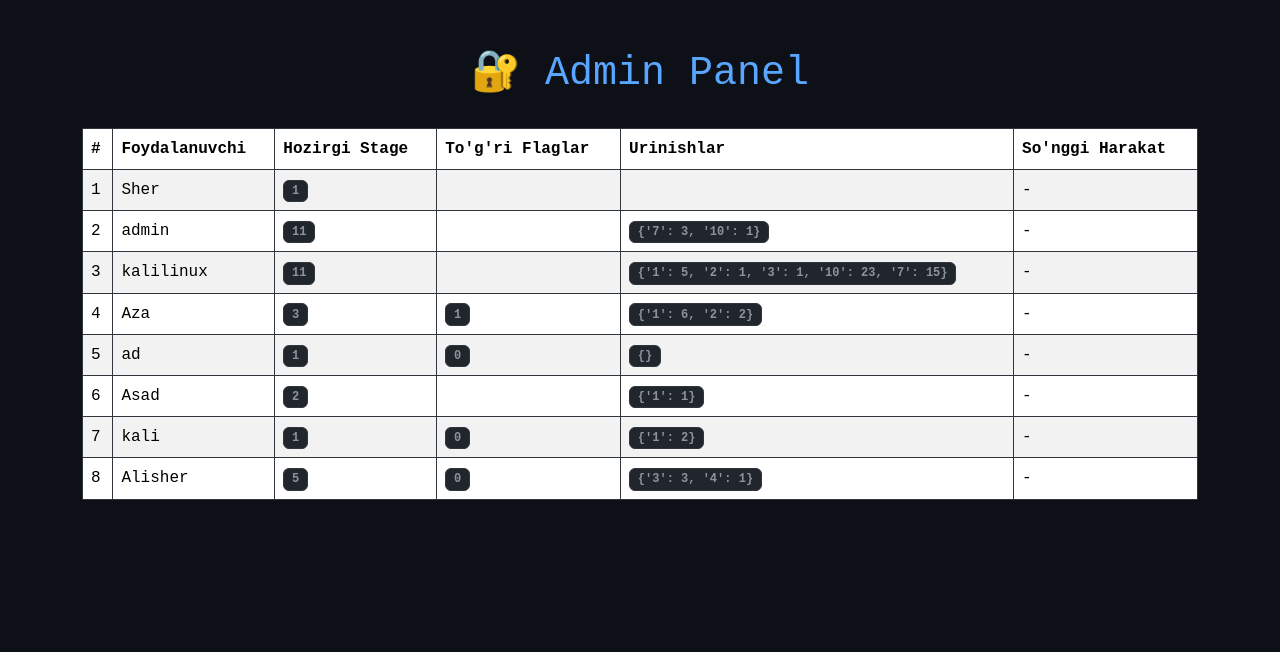
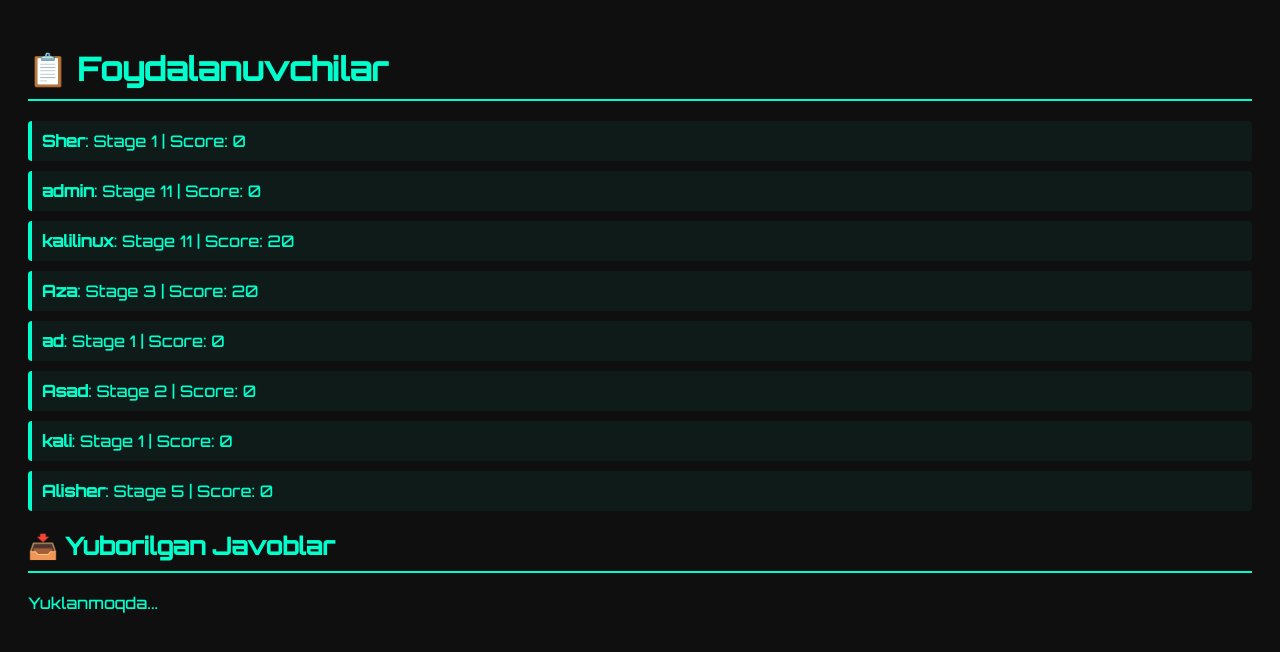
Before and after one commit to Akbarshox9129/DIHUNTER_CTF, a Flask app: page /admin/dashboard in a window 1280 px wide. Shown: the top 652 px of the page. Run offline with Flask 3, Linux system fonts and the light colour scheme; the visitor is signed in with stand-in values (Sample User, id 1).

Commit message:
Update admin.html

```diff
--- a/templates/admin.html
+++ b/templates/admin.html
@@ -1,66 +1,76 @@
 <!DOCTYPE html>
-<html lang="uz">
+<html lang="en">
 <head>
     <meta charset="UTF-8">
-    <title>Admin Panel | CTF</title>
-    <link href="https://cdn.jsdelivr.net/npm/bootstrap@5.3.3/dist/css/bootstrap.min.css" rel="stylesheet">
+    <title>Admin Panel</title>
+    <link href="https://fonts.googleapis.com/css2?family=Orbitron:wght@500&display=swap" rel="stylesheet">
     <style>
         body {
-            background-color: #0d1117;
-            color: #c9d1d9;
-            font-family: 'Courier New', monospace;
+            background-color: #0f0f0f;
+            color: #00ffcc;
+            font-family: 'Orbitron', sans-serif;
+            padding: 20px;
         }
-        .container {
-            margin-top: 50px;
+        h1, h2 {
+            border-bottom: 2px solid #00ffcc;
+            padding-bottom: 10px;
+            margin-bottom: 20px;
         }
-        .table {
-            background-color: #161b22;
-            color: #c9d1d9;
-            border: 1px solid #30363d;
+        ul {
+            list-style: none;
+            padding-left: 0;
         }
-        .table th, .table td {
-            vertical-align: middle;
-            border: 1px solid #30363d;
+        li {
+            margin-bottom: 10px;
+            padding: 10px;
+            background: rgba(0, 255, 204, 0.05);
+            border-left: 4px solid #00ffcc;
+            border-radius: 4px;
         }
-        h1 {
-            text-align: center;
-            margin-bottom: 30px;
-            color: #58a6ff;
+        h3 {
+            margin-top: 30px;
+            color: #ff00cc;
+            font-size: 1.2em;
         }
-        .badge {
-            background-color: #21262d;
-            border: 1px solid #30363d;
-            color: #8b949e;
+        pre {
+            background-color: #1c1c1c;
+            color: #00ffcc;
+            padding: 15px;
+            border-radius: 5px;
+            overflow-x: auto;
+            box-shadow: 0 0 10px #00ffcc88;
+        }
+        #submissions_box {
+            margin-top: 20px;
         }
     </style>
 </head>
 <body>
-    <div class="container">
-        <h1>🔐 Admin Panel</h1>
-        <table class="table table-hover table-striped">
-            <thead>
-                <tr>
-                    <th>#</th>
-                    <th>Foydalanuvchi</th>
-                    <th>Hozirgi Stage</th>
-                    <th>To'g'ri Flaglar</th>
-                    <th>Urinishlar</th>
-                    <th>So'nggi Harakat</th>
-                </tr>
-            </thead>
-            <tbody>
-                {% for username, info in data.items() %}
-                <tr>
-                    <td>{{ loop.index }}</td>
-                    <td>{{ username }}</td>
-                    <td><span class="badge">{{ info.stage }}</span></td>
-                    <td><span class="badge">{{ info.correct_flags }}</span></td>
-                    <td><span class="badge">{{ info.attempts }}</span></td>
-                    <td>{{ info.last_attempt_time or "-" }}</td>
-                </tr>
-                {% endfor %}
-            </tbody>
-        </table>
-    </div>
+    <h1>📋 Foydalanuvchilar</h1>
+    <ul>
+        {% for user, info in data.items() %}
+            <li><strong>{{ user }}</strong>: Stage {{ info.stage }} | Score: {{ info.score }}</li>
+        {% endfor %}
+    </ul>
+
+    <h2>📥 Yuborilgan Javoblar</h2>
+    <div id="submissions_box">Yuklanmoqda...</div>
+
+    <script>
+        function fetchSubmissions() {
+            fetch("/admin/submissions")
+                .then(response => response.json())
+                .then(data => {
+                    let html = "";
+                    for (let file in data) {
+                        html += <h3>${file}</h3><pre>${data[file].join("")}</pre>;
+                    }
+                    document.getElementById("submissions_box").innerHTML = html;
+                });
+        }
+
+        fetchSubmissions();
+        setInterval(fetchSubmissions, 5000);
+    </script>
 </body>
 </html>
```
